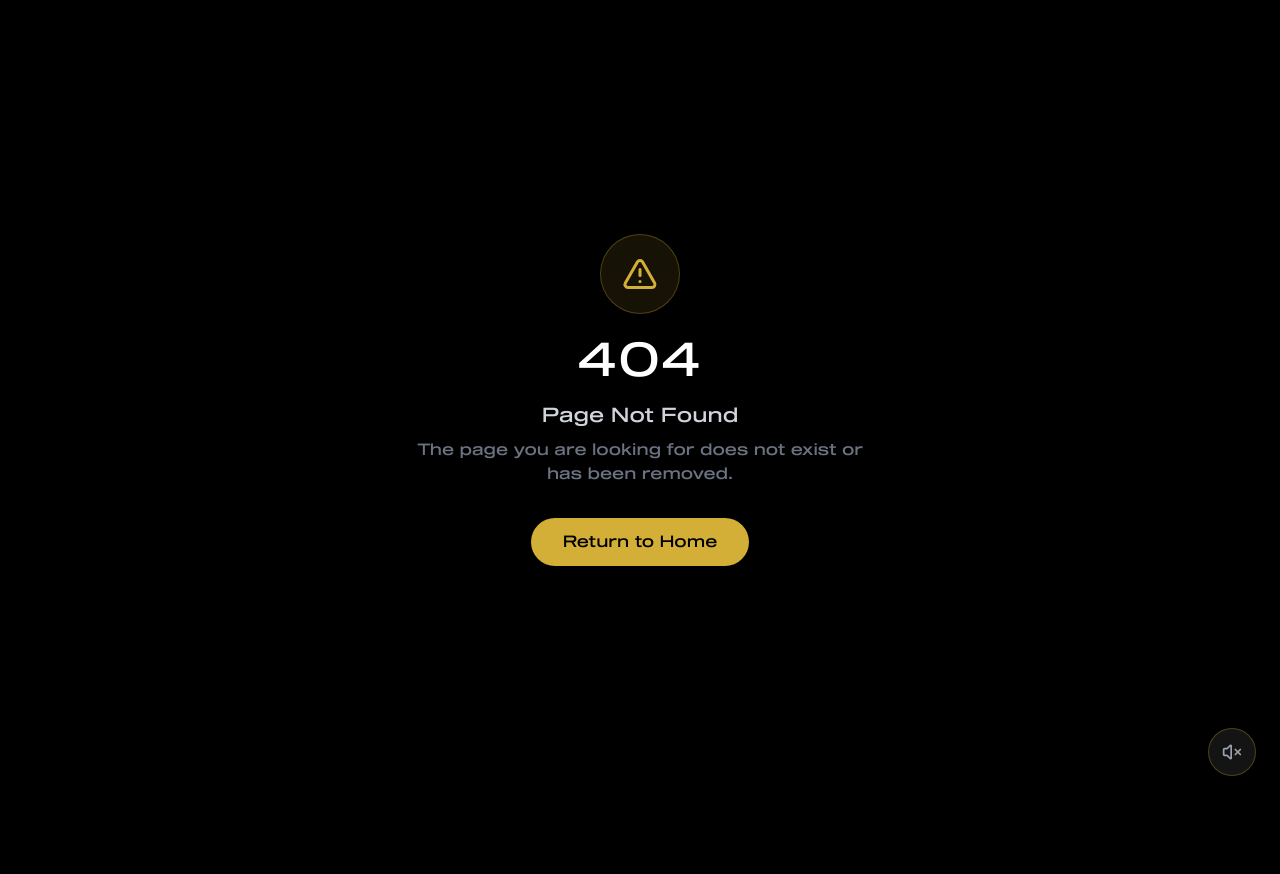
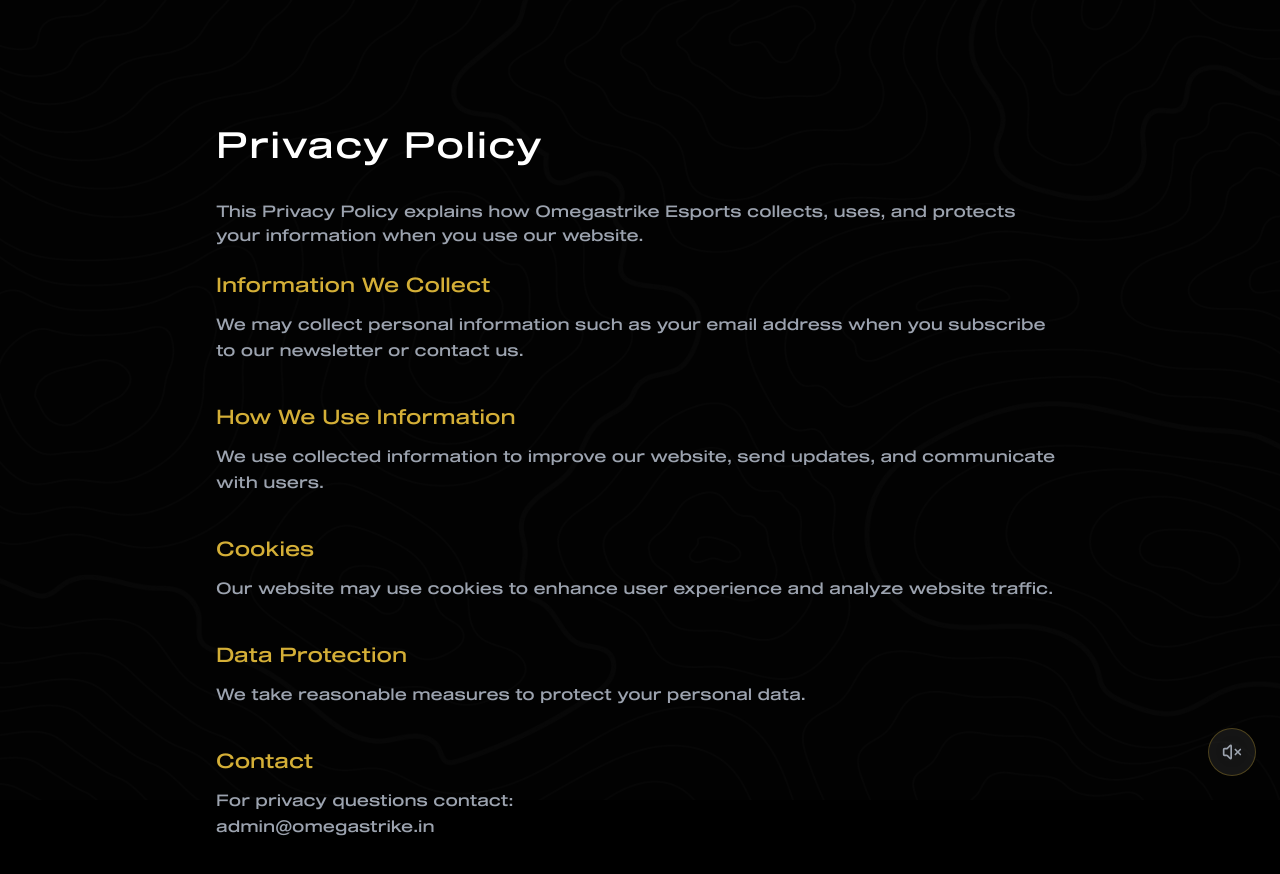
Before and after one commit to omegastrike/_teamos, a Next.js app: page /privacy-policy in a window 1280 px wide. Before the commit this address had no page. Shown: the top 874 px of the page. Before the commit the page ends 800 px from the top, so only its background shows below. Built offline with nearby package versions, Linux system fonts and the light colour scheme.

Commit message:
Create page.jsx

```diff
--- /dev/null
+++ b/app/privacy-policy/page.jsx
@@ -0,0 +1,50 @@
+export const metadata = {
+  title: "Privacy Policy",
+};
+
+export default function PrivacyPolicy() {
+  return (
+    <main className="min-h-screen pt-32 px-6 text-white max-w-4xl mx-auto">
+      <h1 className="text-4xl font-sequel mb-8">Privacy Policy</h1>
+
+      <p className="text-gray-400 mb-6">
+        This Privacy Policy explains how Omegastrike Esports collects,
+        uses, and protects your information when you use our website.
+      </p>
+
+      <Section title="Information We Collect">
+        We may collect personal information such as your email address
+        when you subscribe to our newsletter or contact us.
+      </Section>
+
+      <Section title="How We Use Information">
+        We use collected information to improve our website,
+        send updates, and communicate with users.
+      </Section>
+
+      <Section title="Cookies">
+        Our website may use cookies to enhance user experience
+        and analyze website traffic.
+      </Section>
+
+      <Section title="Data Protection">
+        We take reasonable measures to protect your personal data.
+      </Section>
+
+      <Section title="Contact">
+        For privacy questions contact:
+        <br />
+        admin@omegastrike.in
+      </Section>
+    </main>
+  );
+}
+
+function Section({ title, children }) {
+  return (
+    <div className="mb-10">
+      <h2 className="text-xl font-semibold mb-3 text-gold">{title}</h2>
+      <p className="text-gray-400 leading-relaxed">{children}</p>
+    </div>
+  );
+}
```
